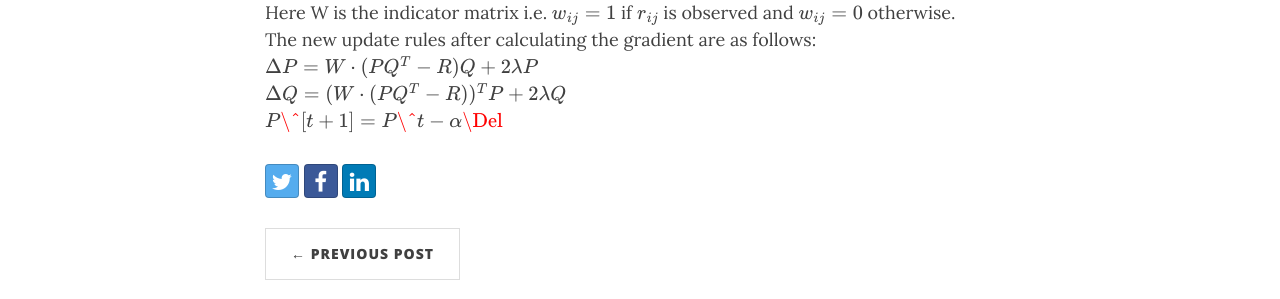
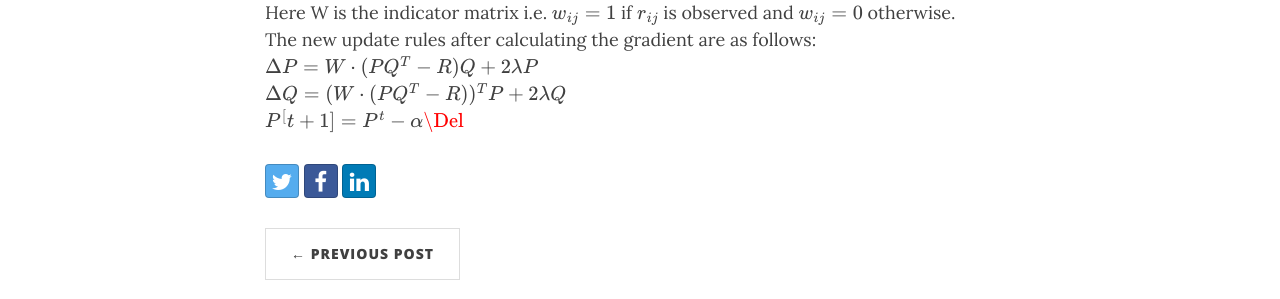
Before and after one commit to ashishvshenoy/ashishvshenoy.github.io, a Jekyll site: the page built from _posts/2017-03-21-recommender-systems-and-collaborative-filtering-walkthrough.md, in a window 1280 px wide and 900 px high, scrolled down 7545 px. Shown: the part 296-595 px from the top of the window. Built offline with Jekyll 4.4.1, drawn with Linux system fonts in a browser that asks for light colours; nearby versions of some CDN libraries; formulas are drawn with MathJax 3.

Commit message:
Updated 2017-03-21-recommender-systems-and-collaborative-filtering-walkthrough.md

```diff
--- a/_posts/2017-03-21-recommender-systems-and-collaborative-filtering-walkthrough.md
+++ b/_posts/2017-03-21-recommender-systems-and-collaborative-filtering-walkthrough.md
@@ -225,4 +225,4 @@ The new update rules after calculating the
 gradient are as follows:
 $$\Delta P = W\cdot(PQ^T - R)Q +2\lambda P$$
 $$\Delta Q = (W\cdot(PQ^T - R))^TP +2\lambda Q$$
-$$P\^[t+1]{} = P\^t -\alpha\Del$$
+$$P^[t+1]{} = P^t -\alpha \Del$$
```
